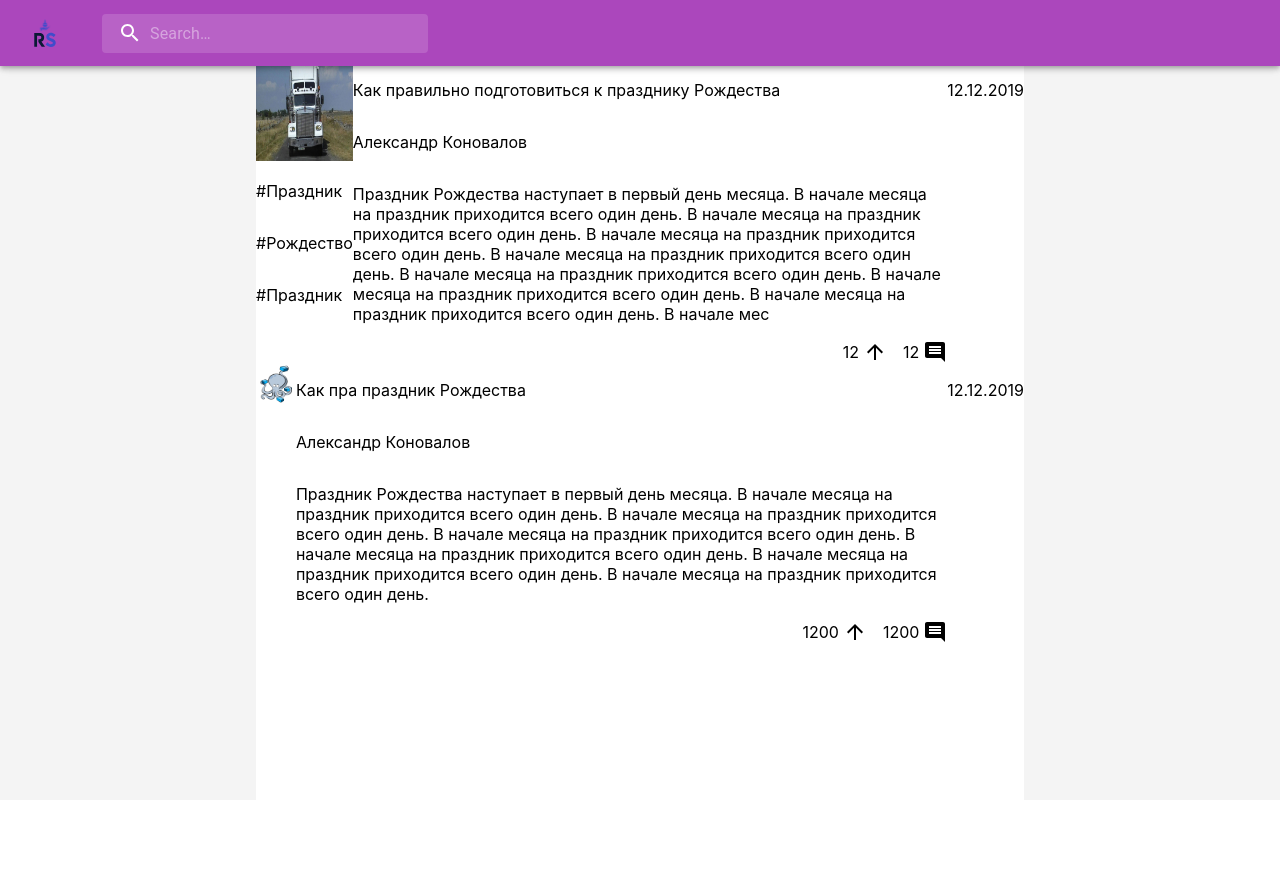
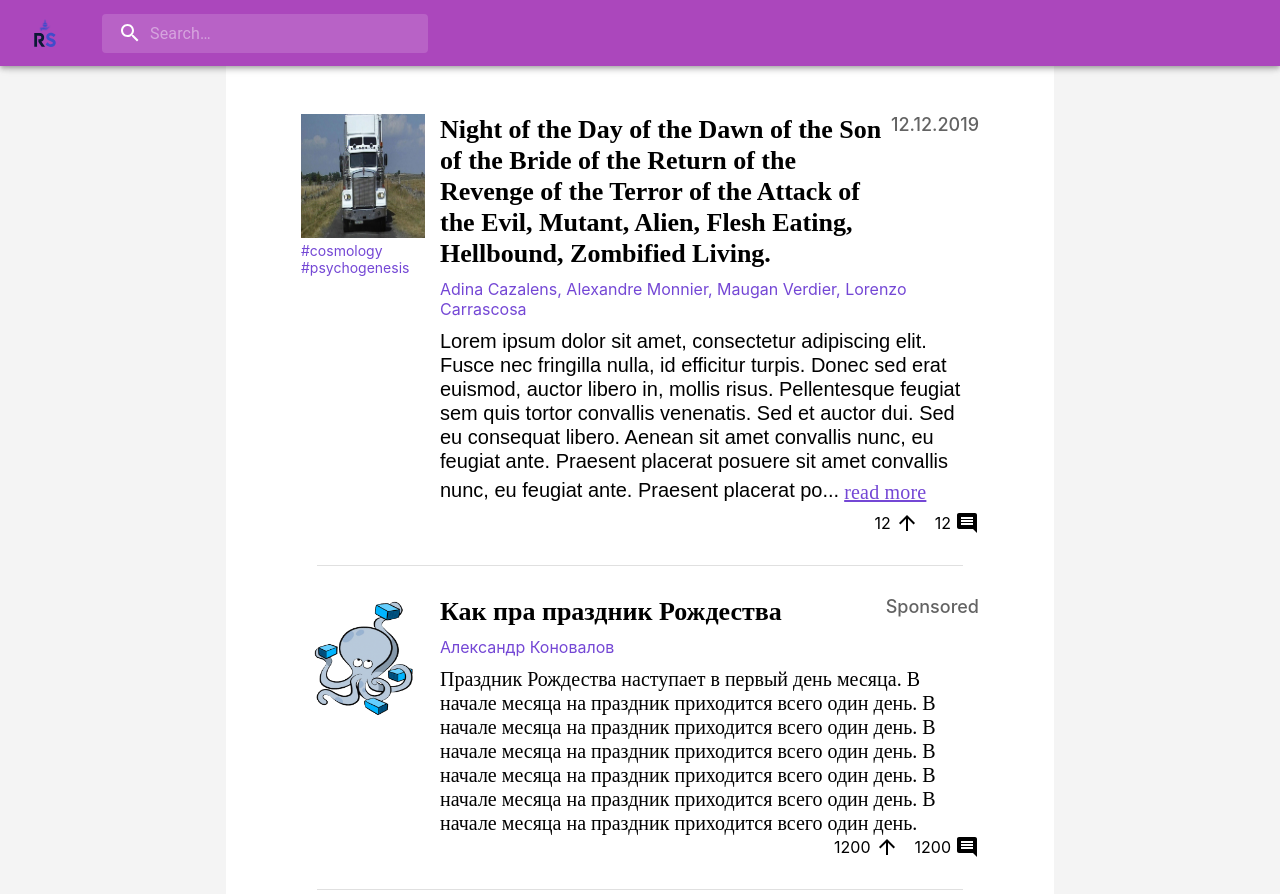
Before and after one commit to researchshare-official/frontend, a Next.js app: page / in a window 1280 px wide. Shown: the top 894 px of the page. Before the commit the page ends 800 px from the top, so only its background shows below. Built offline with nearby package versions, Linux system fonts and the light colour scheme.

Commit message:
adding preview articles

```diff
--- a/components/ArticlePreview.tsx
+++ b/components/ArticlePreview.tsx
@@ -1,13 +1,10 @@
 import Image from 'next/image'
-import { styled, alpha } from '@mui/material/styles';
 import { useRouter } from 'next/router'
-import Toolbar from '@mui/material/Toolbar';
-import IconButton from '@mui/material/IconButton';
-import SearchIcon from '@mui/icons-material/Search';
-import InputBase from '@mui/material/InputBase';
 import Box from '@mui/material/Box'
 import { NextPage } from 'next';
 import { ArrowUpward, Comment } from '@mui/icons-material';
+import Button from '@mui/material/Button';
+import { Typography, Divider } from '@mui/material';
 
 type ArticlePreviewProps = {
     id: number
@@ -21,51 +18,93 @@ type ArticlePreviewProps = {
     likes: number,
     comments: number,
 }
+const getText = (text: string) => {
+    const length = 400
+    if (text.length > length) {
+        const subText = text.substring(0, length) + '...'
+        return (
+            <Box>
+                <Box sx={{ fontSize: '20px', lineHeight: '24px', fontFamily: 'Arial' }}>{subText}
+                    <Button size='small' variant='text'>
+                        <Typography sx={{ color: '#7447D5', fontSize: '20px', fontFamily: 'Abhaya Libre', textDecorationLine: 'underline', textTransform: 'lowercase' }}>Read more</Typography>
+                    </Button>
+                </Box>
+            </Box>
+        )
+    } else {
+        return (
+            <Box>
+                <Box sx={{ fontSize: '20px', lineHeight: '24px', fontFamily: 'Abhaya Libre' }}>{text}</Box>
+            </Box>
+        )
+    }
+}
+
+const getAuthors = (authors: Array<string>) => {
+    let authorNames = ''
+    authors.forEach((author, index) => {
+        if (index === 0) {
+            authorNames += author
+        } else {
+            authorNames += ', ' + author
+        }
+    })
+    return <Box sx={{ fontSize: '16px', color: '#7447D5', marginY: '10px' }}>{authorNames}</Box>
+}
+
+const getDateOrSponsored = (date: string, sponsored: boolean) => {
+    if (sponsored) {
+        return <Box sx={{ fontSize: '18px', color: '#636363', fontWeight: '500' }}>Sponsored</Box>
+    } else {
+        return <Box sx={{ fontSize: '18px', color: '#636363', fontWeight: '500' }}>{date}</Box>
+    }
+}
 
 const ArticlePreview: NextPage<ArticlePreviewProps> = (props) => {
     const router = useRouter();
 
     return (
-        <Box sx={{ backgroundColor: 'transparent', display: 'flex' }}>
         <Box>
-                <Image src={`/${props.image}`} width={200} height={200} />
+            <Box sx={{ display: 'flex' }}>
+                <Box sx={{ marginRight: '15px' }}>
+                    <Image src={`/${props.image}`} layout='fixed' width={124} height={124} />
                     <Box
                         sx={{
-                        backgroundColor: 'transparent',
                             display: 'flex',
                             flexDirection: 'column'
-                    }}>
+                        }}
+                    >
                         {props.tags.map(tag => (
-                        <p>{tag}</p>
+                            <Box sx={{ fontSize: '14px', color: '#7447D5' }}>{tag}</Box>
                         ))}
                     </Box>
                 </Box>
                 <Box>
-                <p>{props.title}</p>
-                <Box sx={{ backgroundColor: 'transparent', display: 'flex', flexDirection: 'column' }}>
-                    {props.authors.map(author => (
-                        <p>{author}</p>
-                    ))}
+                    <Box sx={{ display: 'flex', justifyContent: 'space-between' }}>
+                        <Box
+                            sx={{
+                                fontSize: '26px',
+                                fontFamily: 'Abhaya Libre ExtraBold',
+                                fontWeight: '800', lineHeight: '31px'
+                            }}
+                        >{props.title}</Box>
+                        {getDateOrSponsored(props.date, props.sponsored)}
                     </Box>
-                <p>{props.text}</p>
-                <Box sx={{ backgroundColor: 'transparent', display: 'flex', justifyContent: 'end' }}>
-                    <Box sx={{ backgroundColor: 'transparent', display: 'flex', alignItems: 'center'}}>
-                        {props.likes} <ArrowUpward sx={{marginLeft: 0.5}}/>
+                    {getAuthors(props.authors)}
+                    {getText(props.text)}
+                    <Box sx={{ display: 'flex', justifyContent: 'end' }}>
+                        <Box sx={{ display: 'flex', alignItems: 'center' }}>
+                            {props.likes} <ArrowUpward sx={{ marginLeft: 0.5 }} />
                         </Box>
-                    <Box sx={{ backgroundColor: 'transparent', marginLeft: 2, display: 'flex', alignItems: 'center' }}>
-                        {props.comments} <Comment sx={{marginLeft: 0.5}} />
+                        <Box sx={{ marginLeft: 2, display: 'flex', alignItems: 'center' }}>
+                            {props.comments} <Comment sx={{ marginLeft: 0.5 }} />
                         </Box>
                     </Box>
                 </Box>
-            <Box>
-                <p>{props.date}</p>
             </Box>
+            <Divider variant='middle' sx={{ marginY: '30px' }} />
         </Box>
     )
 }
 
 export default ArticlePreview;
-
-export type {
-    ArticlePreviewProps
-}
--- a/mocking/articles.json
+++ b/mocking/articles.json
@@ -2,14 +2,18 @@
     "articles": [
         {
             "id": 0,
-            "title": "Как правильно подготовиться к празднику Рождества",
-            "text": "Праздник Рождества наступает в первый день месяца. В начале месяца на праздник приходится всего один день. В начале месяца на праздник приходится всего один день. В начале месяца на праздник приходится всего один день. В начале месяца на праздник приходится всего один день. В начале месяца на праздник приходится всего один день. В начале месяца на праздник приходится всего один день. В начале месяца на праздник приходится всего один день. В начале мес",
+            "title": "Night of the Day of the Dawn of the Son of the Bride of the Return of the Revenge of the Terror of the Attack of the Evil, Mutant, Alien, Flesh Eating, Hellbound, Zombified Living. ",
+            "text": "Lorem ipsum dolor sit amet, consectetur adipiscing elit. Fusce nec fringilla nulla, id efficitur turpis. Donec sed erat euismod, auctor libero in, mollis risus. Pellentesque feugiat sem quis tortor convallis venenatis. Sed et auctor dui. Sed eu consequat libero. Aenean sit amet convallis nunc, eu feugiat ante. Praesent placerat posuere sit amet convallis nunc, eu feugiat ante. Praesent placerat posuere",
             "image": "camion.jpg",
-            "authors": ["Александр Коновалов"],
+            "authors": [
+                "Adina Cazalens",
+                "Alexandre Monnier",
+                "Maugan Verdier",
+                "Lorenzo Carrascosa"
+            ],
             "tags": [
-                "#Праздник",
-                "#Рождество",
-                "#Праздник"
+                "#cosmology",
+                "#psychogenesis"
             ],
             "date": "12.12.2019",
             "sponsored": false,
@@ -21,7 +25,9 @@
             "title": "Как пра праздник Рождества",
             "text": "Праздник Рождества наступает в первый день месяца. В начале месяца на праздник приходится всего один день. В начале месяца на праздник приходится всего один день. В начале месяца на праздник приходится всего один день. В начале месяца на праздник приходится всего один день. В начале месяца на праздник приходится всего один день. В начале месяца на праздник приходится всего один день.",
             "image": "compose.png",
-            "authors": ["Александр Коновалов"],
+            "authors": [
+                "Александр Коновалов"
+            ],
             "tags": [],
             "date": "12.12.2019",
             "sponsored": true,
--- a/pages/index.tsx
+++ b/pages/index.tsx
@@ -4,7 +4,7 @@ import styles from '../styles/Home.module.css'
 import Box from '@mui/material/Box'
 import AppBar from '../components/AppBar'
 import ArticlePreview from '../components/ArticlePreview'
-import { articles } from '../mocking/articles.json'
+import { default as articles } from '../mocking/articles.json'
 
 const Home: NextPage = () => {
     return (
@@ -27,9 +27,10 @@ const Home: NextPage = () => {
                     </Box>
                     <Box sx={{
                         flex: 3,
-                        backgroundColor: '#ffffff'
+                        backgroundColor: '#ffffff',
+                        padding: '50px 75px'
                     }}>
-                        {articles.map(article => (
+                        {articles.articles.map(article => (
                             <ArticlePreview
                                 id={article.id}
                                 title={article.title}
@@ -41,6 +42,7 @@ const Home: NextPage = () => {
                                 sponsored={article.sponsored}
                                 likes={article.likes}
                                 comments={article.comments}
+                                key={article.id}
                             />
                         ))}
                     </Box>
```
Lines whose indentation alone changed are shown as unchanged.
